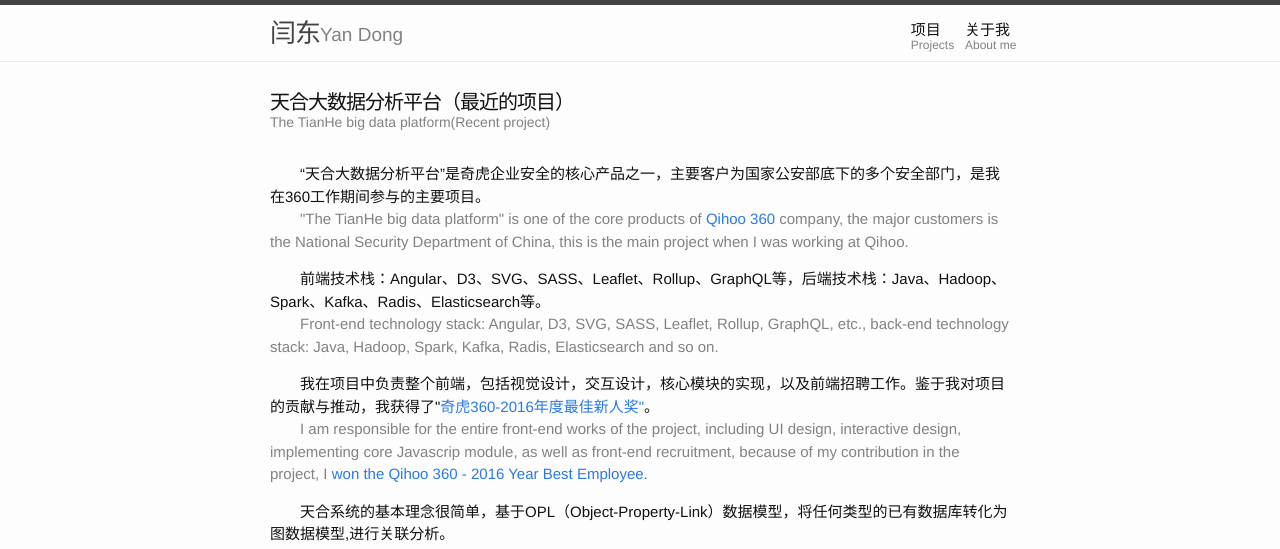
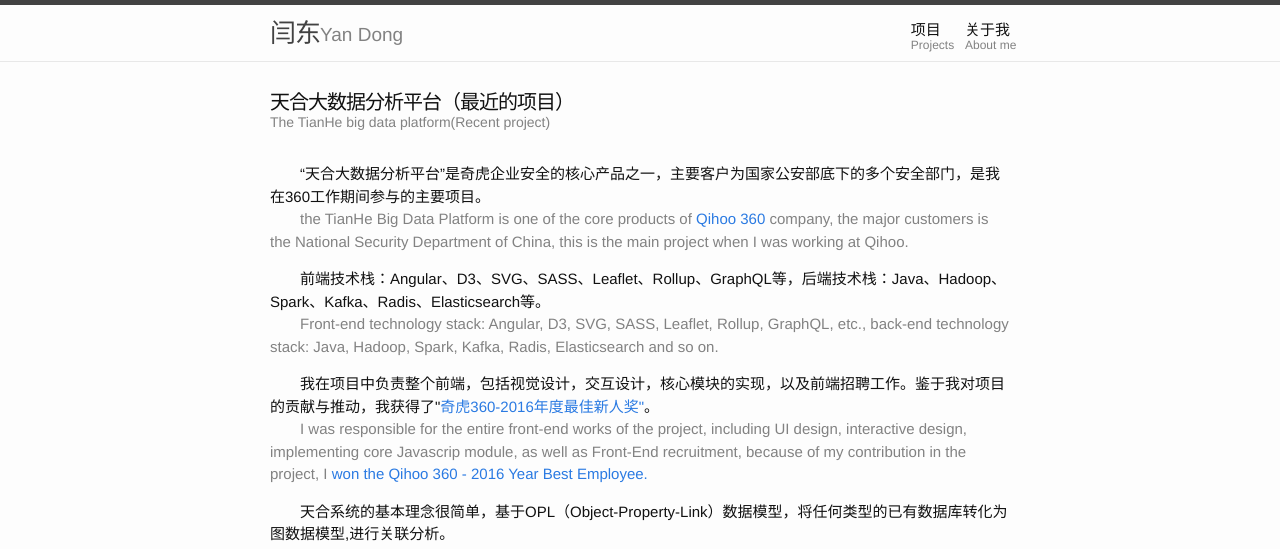
Before and after one commit to yandongCoder/yandongCoder.github.io, a Jekyll site: the page built from _posts/2017-03-23-TianHe-system.html, in a window 1280 px wide and 900 px high. Shown: the top 549 px of the window. Built offline with Jekyll 4.4.1, drawn with Linux system fonts in a browser that asks for light colours.

Commit message:
Update posts

```diff
--- a/_posts/2017-03-23-TianHe-system.html
+++ b/_posts/2017-03-23-TianHe-system.html
@@ -8,11 +8,11 @@
 categories: projects
 ---
 <p>“天合大数据分析平台”是奇虎企业安全的核心产品之一，主要客户为国家公安部底下的多个安全部门，是我在360工作期间参与的主要项目。</p>
-<p class="translation">"The TianHe big data platform" is one of the core products of <a href="https://www.360totalsecurity.com/en/about/" target="_blank">Qihoo 360</a> company, the major customers is the National Security Department of China, this is the main project when I was working at Qihoo.</p>
+<p class="translation">the TianHe Big Data Platform is one of the core products of <a href="https://www.360totalsecurity.com/en/about/" target="_blank">Qihoo 360</a> company, the major customers is the National Security Department of China, this is the main project when I was working at Qihoo.</p>
 <p>前端技术栈：Angular、D3、SVG、SASS、Leaflet、Rollup、GraphQL等，后端技术栈：Java、Hadoop、Spark、Kafka、Radis、Elasticsearch等。</p>
 <p class="translation">Front-end technology stack: Angular, D3, SVG, SASS, Leaflet, Rollup, GraphQL, etc., back-end technology stack: Java, Hadoop, Spark, Kafka, Radis, Elasticsearch and so on.</p>
 <p>我在项目中负责整个前端，包括视觉设计，交互设计，核心模块的实现，以及前端招聘工作。鉴于我对项目的贡献与推动，我获得了"<a href="{{base}}/projects/2017/03/22/won-the-prize.html">奇虎360-2016年度最佳新人奖"</a>。</p>
-<p class="translation">I am responsible for the entire front-end works of the project, including UI design, interactive design, implementing core Javascrip module, as well as front-end recruitment, because of my contribution in the project, I <a href="{{base}}/projects/2017/03/22/won-the-prize.html">won the Qihoo 360 - 2016 Year Best Employee.</a></p>
+<p class="translation">I was responsible for the entire front-end works of the project, including UI design, interactive design, implementing core Javascrip module, as well as Front-End recruitment, because of my contribution in the project, I <a href="{{base}}/projects/2017/03/22/won-the-prize.html">won the Qihoo 360 - 2016 Year Best Employee.</a></p>
 <p>天合系统的基本理念很简单，基于OPL（Object-Property-Link）数据模型，将任何类型的已有数据库转化为图数据模型,进行关联分析。</p>
 <p class="translation">The basic concept of TianHe is simple, it is based on OPL(Object-Property-Link) model, any type of existing database can transform to graph data based on this model.</p>
 <div>
--- a/about.html
+++ b/about.html
@@ -24,7 +24,7 @@
     <li>A lot experience with JS libraries(e.g., Jquery, D3, Leaflet etc.), frameworks(Angular, Backbone, React) and tools(Webpack, Rollup, npm etc.)</li>
     <li>Deep knowledge of web design and web development</li>
     <li>Experience with PHP and frameworks(Symfony, CodeIgniter, Slim) and database(MySQL, MongoDB)</li>
-    <li>Experience with UI design(photoshop), UI frameworks(Bootstrap, ionic etc.), Responsive Web Design (RWD) patterns, Browser Compatible.</li>
+    <li>Experience with UI design(photoshop), UI frameworks(Bootstrap, ionic etc.), Responsive Web Design (RWD) patterns, Browser Compatibility.</li>
     <li>Experience testing JavaScript code</li>
     <li>Hands-on experience using HTTP/Restful/GraphQL APIs</li>
     <li>Experience rendering and working with large data payloads.</li>
```
